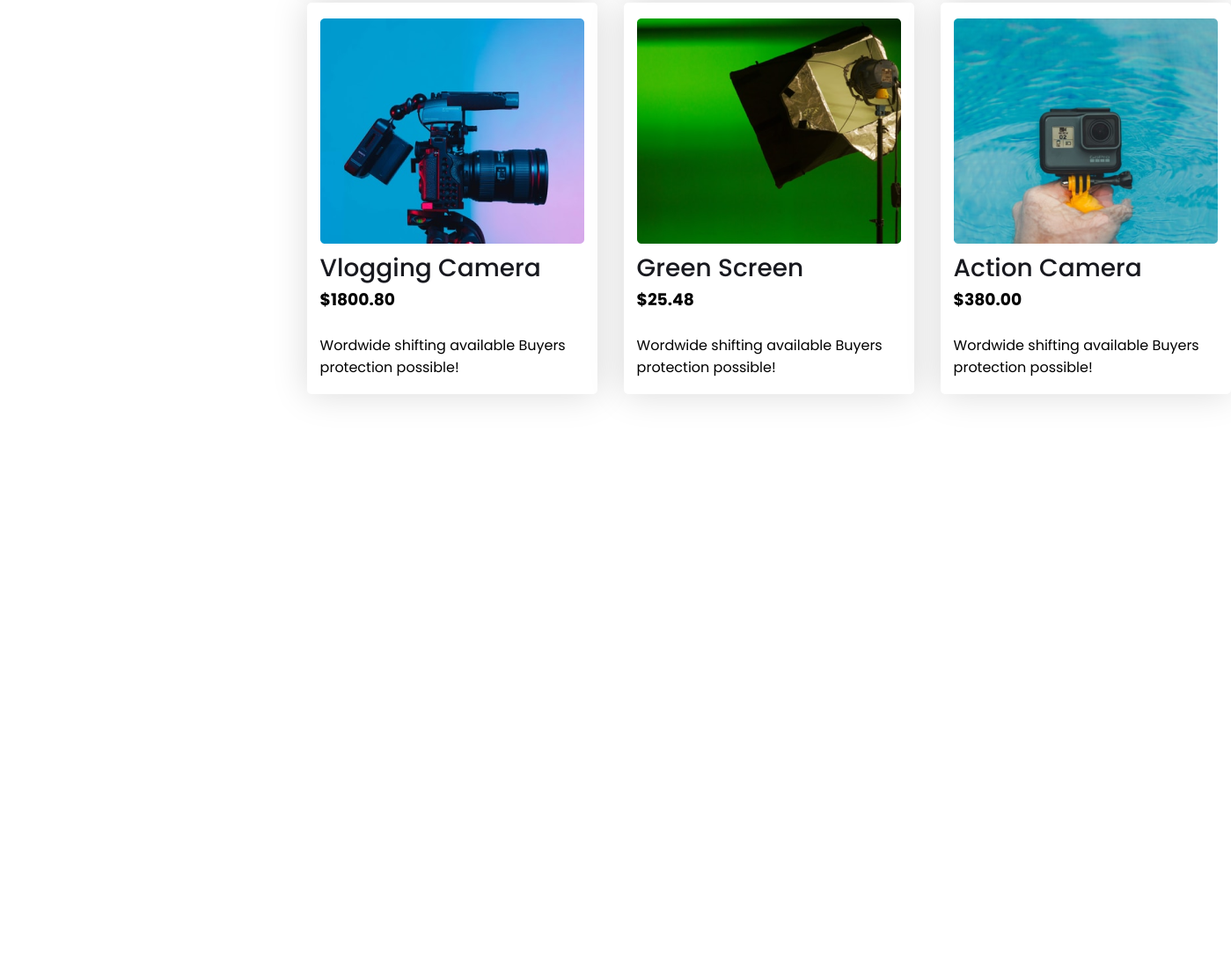
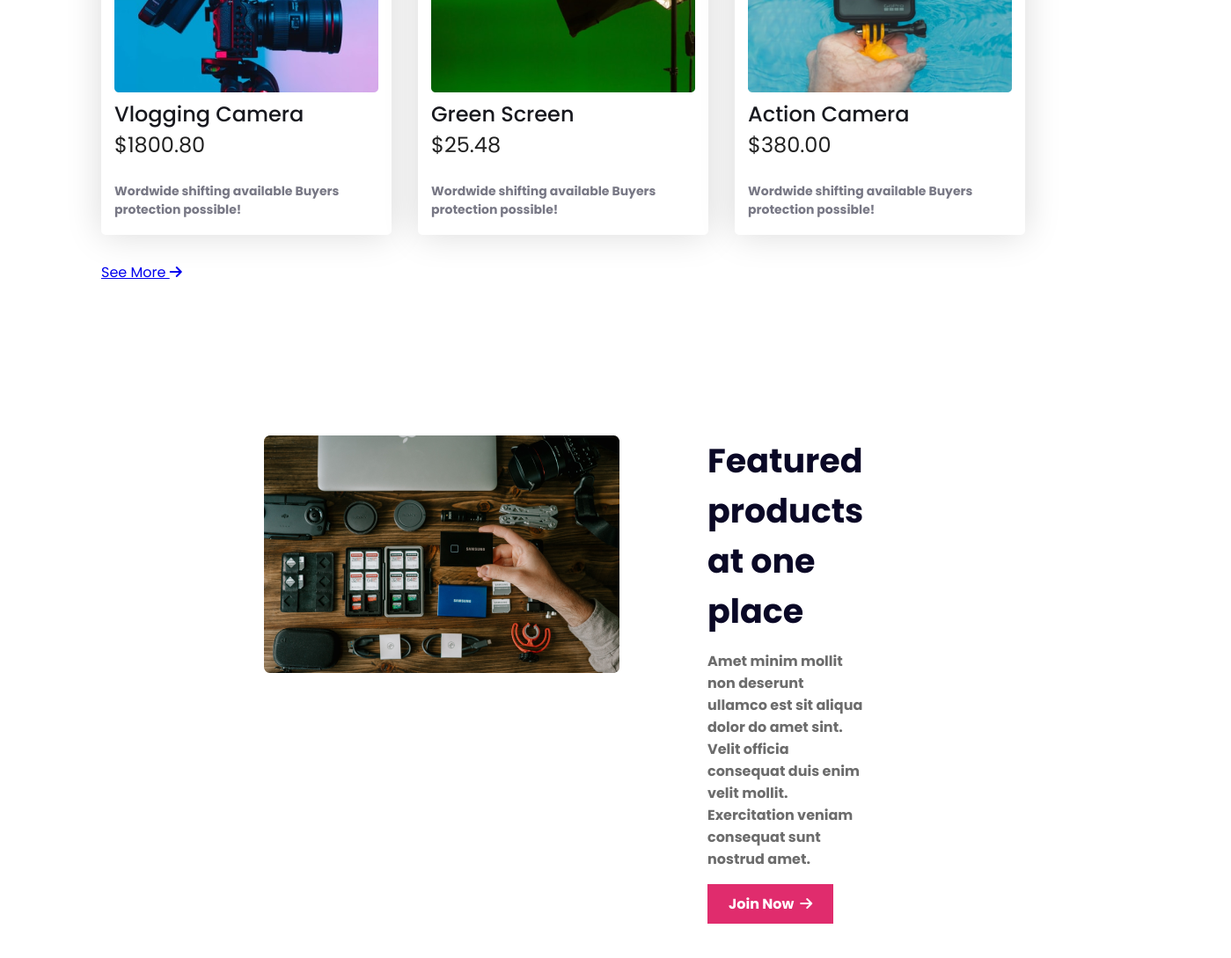
Before and after one commit to Arafat01007/Influencer-gear, a plain HTML site: page index.html in a window 1280 px wide. Shown: the part 2340-3429 px from the top of the page at 88% size, 1399 px wide, since content can reach past the window. Before the commit the page ends 2941 px from the top, so only its background shows below. Drawn offline with Linux system fonts and the light colour scheme.

Commit message:
finished join and made collection section responsive

```diff
--- a/index.html
+++ b/index.html
@@ -128,6 +128,21 @@
                     <p>Wordwide shifting available
                         Buyers protection possible!</p>
                 </div>
+
+                <a style="float: right;" href="#ff">See More <i class="fa-solid fa-arrow-right"></i></a>
+            </div>
+        </section>
+        <section class="join-section">
+            <div class="join">
+                <div class="join-img">
+                    <img src="images/gear.png" alt="">
+                </div>
+                <div class="join-content">
+                    <h2>Featured products at one place</h2>
+                    <p>Amet minim mollit non deserunt ullamco est sit aliqua dolor do amet sint. Velit officia consequat
+                        duis enim velit mollit. Exercitation veniam consequat sunt nostrud amet.</p>
+                    <button>Join Now &nbsp;<i class="fa-solid fa-arrow-right"></i></button>
+                </div>
             </div>
         </section>
 
--- a/styles/style.css
+++ b/styles/style.css
@@ -113,11 +113,13 @@
 
 
 .coll-products {
-    margin: 0 195px;
+    margin: 0 195px 173px;
     display: grid;
     grid-template-columns: repeat(3, 1fr);
     gap: 30px;
-    padding: 12%;
+    padding: 0 12%;
+    justify-content: center;
+    align-items: center;
 }
 
 .product {
@@ -130,11 +132,56 @@
 
 .product h2 {
     color: #18191F;
-    font-size: 28px;
+    font-size: 1.75;
     font-weight: 500;
 }
 
+.product h3 {
+    color: rgba(0, 0, 0, 0.87);
+    font-size: 1.5rem;
+    font-weight: 400;
+}
 
+.product p {
+    color: #787885;
+    font-size: 0.875rem;
+    font-weight: 700;
+}
+
+/* join section related styles */
+.join-section {
+    margin: 100px 300px;
+}
+
+.join {
+    display: flex;
+    gap: 100px;
+}
+
+.join-content h2 {
+    color: #0A0826;
+    font-size: 38px;
+    font-weight: 700;
+    margin-bottom: 16px;
+}
+
+.join-content p {
+    color: #6C6C6C;
+    font-size: 16px;
+    font-weight: 700;
+    margin-bottom: 16px;
+
+}
+
+.join-content button {
+    background: #E02C6D;
+    padding: 10px 24px;
+    border: none;
+    color: #FFF;
+    font-size: 16px;
+    font-weight: 700;
+    cursor: pointer;
+}
 
 
 
@@ -143,7 +190,7 @@
 /* responsive */
 
 /* mobile responsive */
-@media screen and (max-width:576px) {
+@media screen and (max-width:640px) {
 
     .top-nav {
         flex-direction: column;
@@ -187,13 +234,23 @@
         flex-wrap: wrap;
     }
 
+    .coll-products {
+        grid-template-columns: repeat(1, 1fr);
+    }
+
 
 
 }
 
+@media screen and (max-width:490px) {
+    .coll-products {
+        margin: 0 auto;
+    }
+}
+
 /* medium devices responsive */
 
-@media screen and (min-width:576px) and (max-width:1024px) {
+@media screen and (min-width:640px) and (max-width:1024px) {
     .top-nav {
         margin: 40px;
     }
@@ -226,4 +283,8 @@
     .company {
         flex-wrap: wrap;
     }
+
+    .coll-products {
+        grid-template-columns: repeat(2, 1fr);
+    }
 }
```
